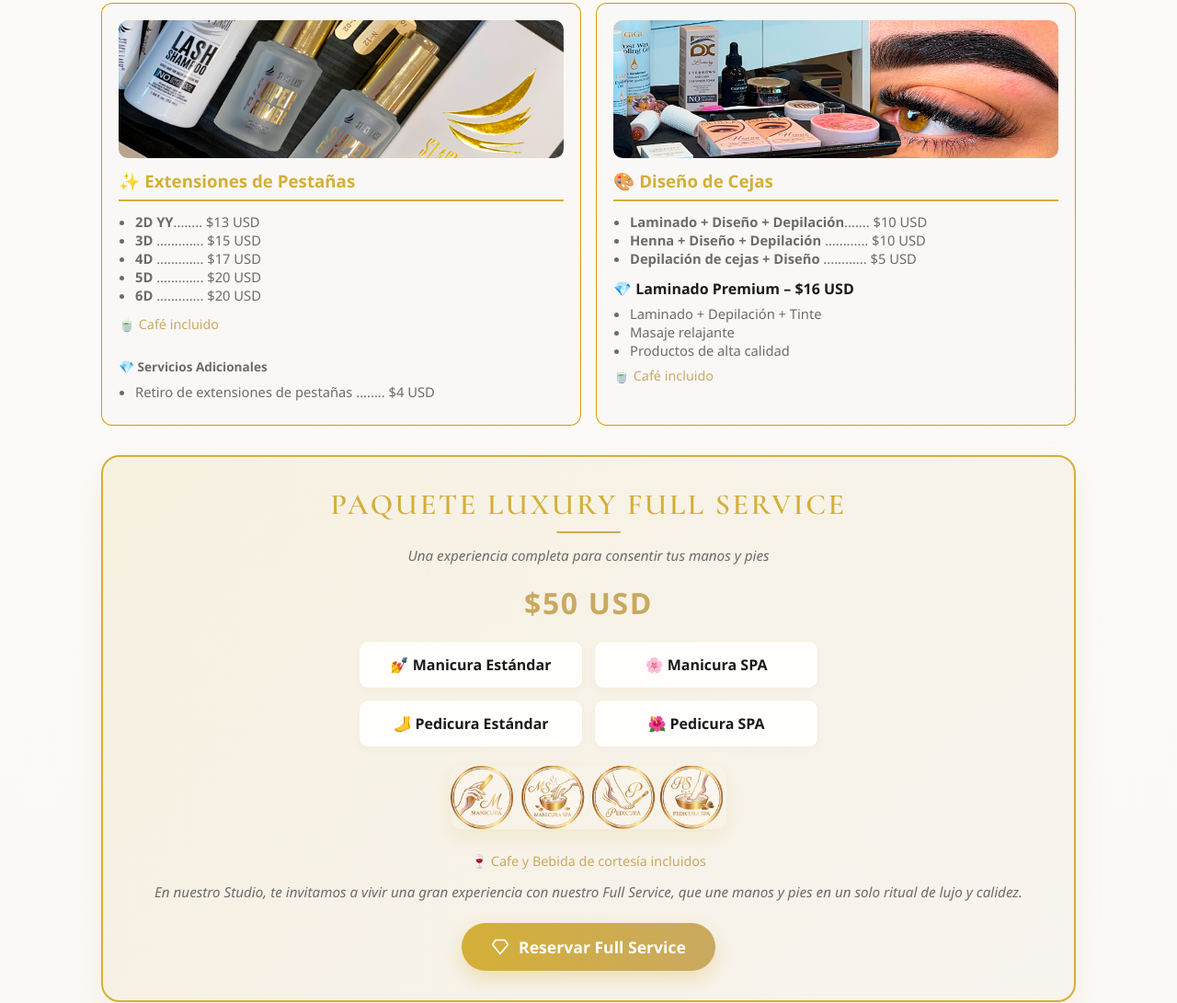
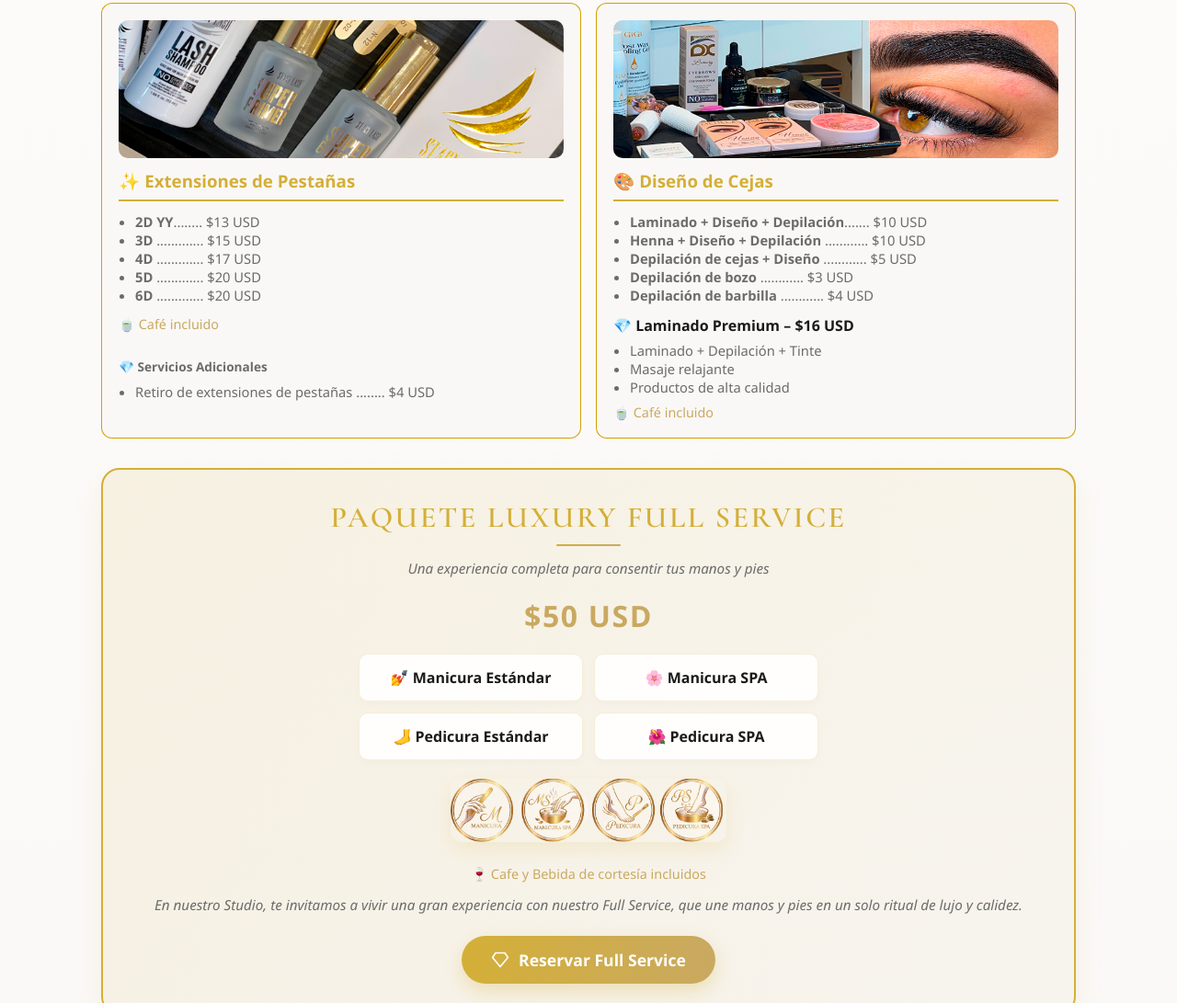
Before and after one commit to am-beauty-studio/luxury, a plain HTML site: page index.html in a window 1280 px wide. Shown: the part 2013-3104 px from the top of the page at 92% size. Drawn offline with Linux system fonts and the light colour scheme.

Commit message:
index.html

```diff
--- a/index.html
+++ b/index.html
@@ -1080,6 +1080,8 @@
             <li><strong>Laminado + Diseño + Depilación</strong>....... $10 USD</li>
             <li><strong>Henna + Diseño + Depilación</strong> ............ $10 USD</li>
             <li><strong>Depilación de cejas + Diseño</strong> ............ $5 USD</li>
+            <li><strong>Depilación de bozo</strong> ............ $3 USD</li>
+            <li><strong>Depilación de barbilla</strong> ............ $4 USD</li>
           </ul>
 
 
```
